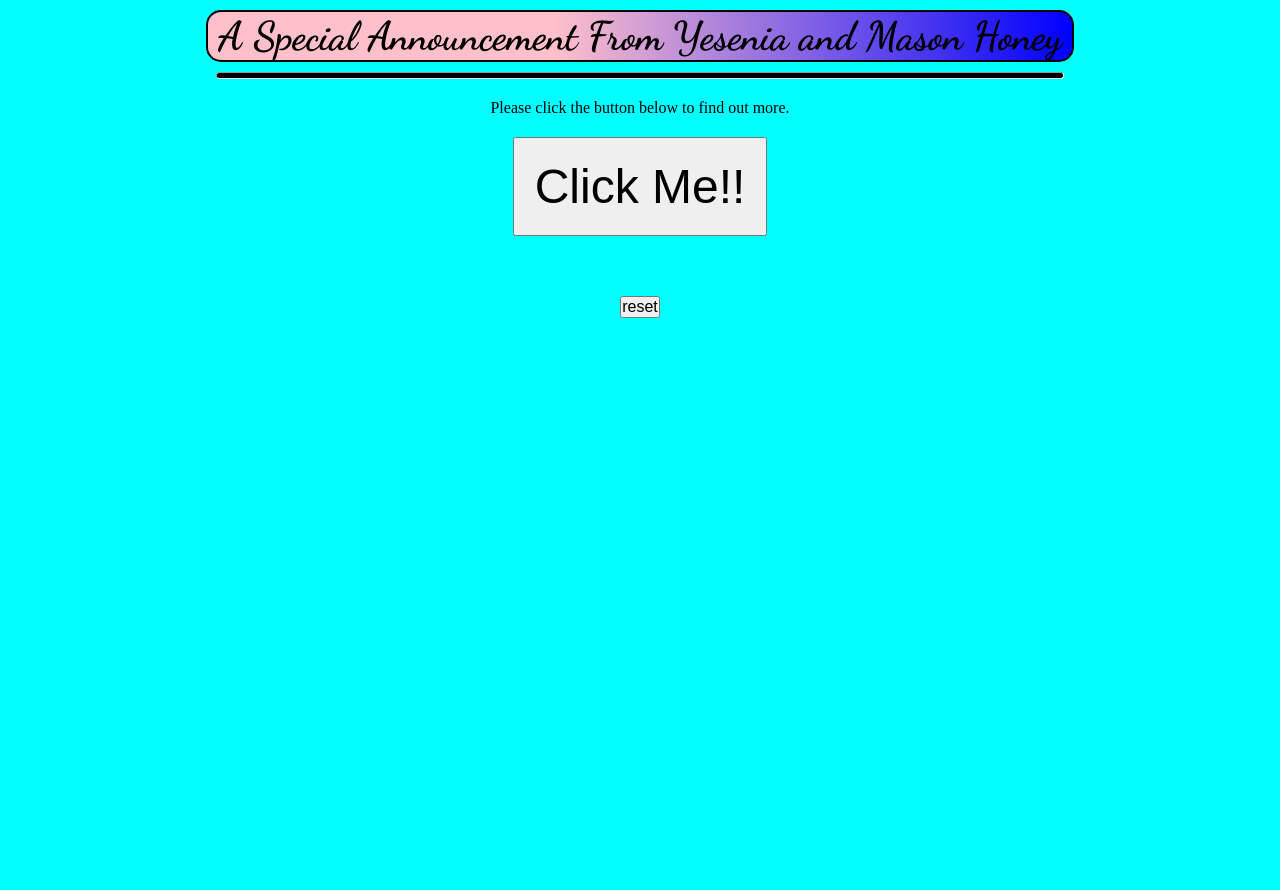
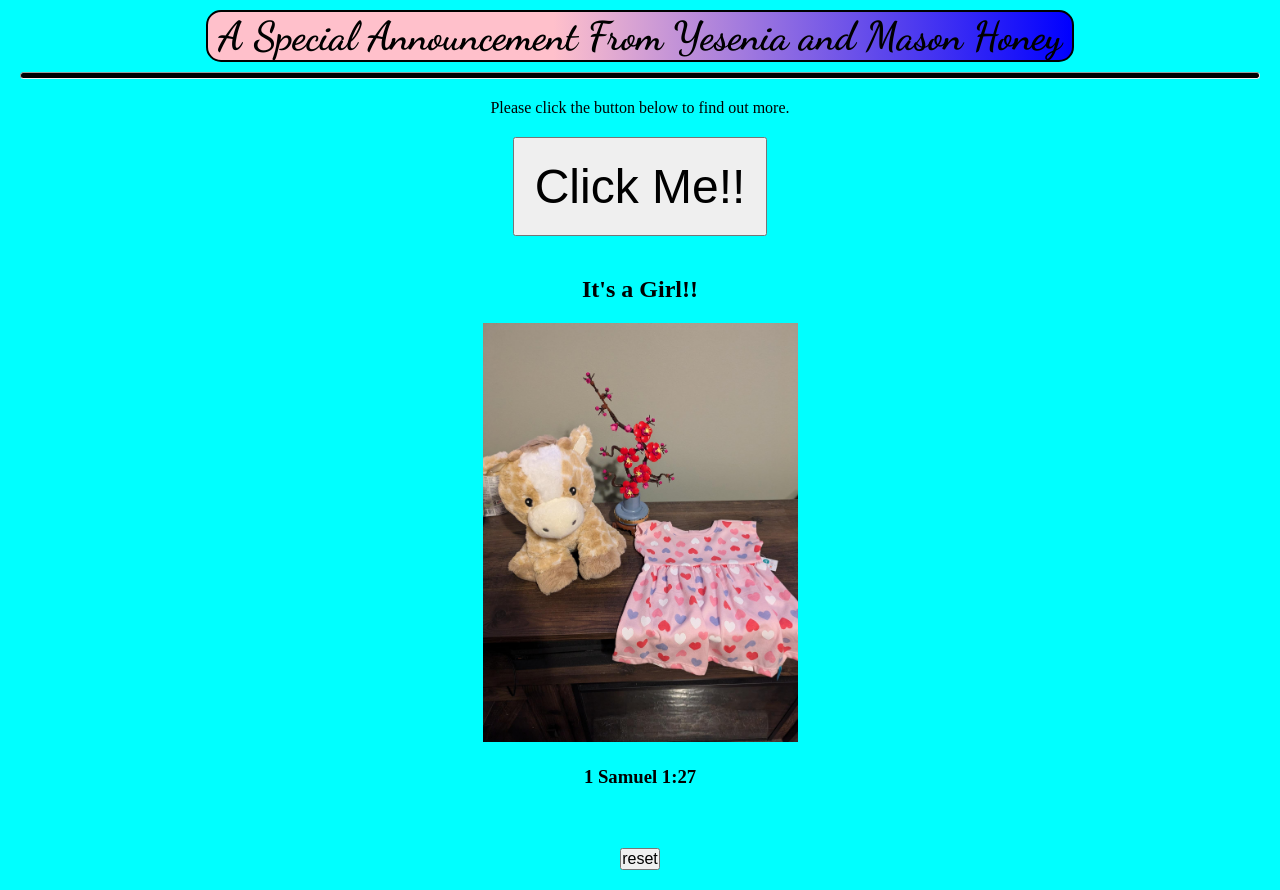
Before and after one commit to MasonHoney/Announcement, a plain HTML site: page index.html in a window 1280 px wide. Before the commit the page ends 800 px from the top, so only its background shows below. Drawn offline with Linux system fonts and the light colour scheme.

Commit message:
It's a girl!

```diff
--- a/index.html
+++ b/index.html
@@ -18,10 +18,9 @@
             </div>
 
             <div id="gif-div">
-                <h2>We're Expecting!!</h2>
-               <!-- <iframe src="https://giphy.com/embed/xTiN0CNHgoRf1Ha7CM" width="380" height="470" style="" frameBorder="0" class="giphy-embed" allowFullScreen></iframe>
-                -->
-                <iframe src="https://giphy.com/embed/14kqI3Y4urS3rG" width="380" height="437" style="" frameBorder="0" class="giphy-embed" allowFullScreen></iframe>
+                <h2>It's a Girl!!</h2>
+                <img class="picture" src="./assets/Pictures/GirlClothes.jpeg" alt="A pink infant's dress with small hearts next to a giraffe plushie and LEGO plumb blossum model" width="50%"/>
+
                 <h3>1 Samuel 1:27</h3>
 
             </div>
--- a/script.js
+++ b/script.js
@@ -1,9 +1,14 @@
+const originalGradient = document.getElementsByTagName("h1")[0].style.backgroundImage;
 document.getElementById('Btn').addEventListener('click', function() {
     document.getElementById('initialContent').style.display = 'none';
     document.getElementById('gif-div').style.display = 'block';
+    document.getElementsByTagName("h1")[0].style.backgroundImage = "none";
+    document.getElementsByTagName("h1")[0].style.backgroundColor = "pink";
 });
 
 document.getElementById('reset').addEventListener('click', function() {
     document.getElementById('initialContent').style.display = 'block';
     document.getElementById('gif-div').style.display = 'none';
+    document.getElementsByTagName("h1")[0].style.backgroundImage = originalGradient;
+    document.getElementsByTagName("h1")[0].style.backgroundColor = "";
 });
--- a/styles.css
+++ b/styles.css
@@ -28,6 +28,8 @@ h1 {
     width: fit-content;
     padding: 0px 10px;
     text-align: center;
+    margin-right: auto;
+    margin-left: auto;
 }
 
 hr {
@@ -50,7 +52,14 @@ h2, h3 {
 }
 
 #gif-div {
-    display: none;
+    width: 50%;
+    margin-left: auto;
+    margin-right: auto;
+
+
+}
+.picture {
+
 }
 footer {
     padding: 0px;
```
Also changed, not shown: assets/Pictures/GirlClothes.jpeg (added).
